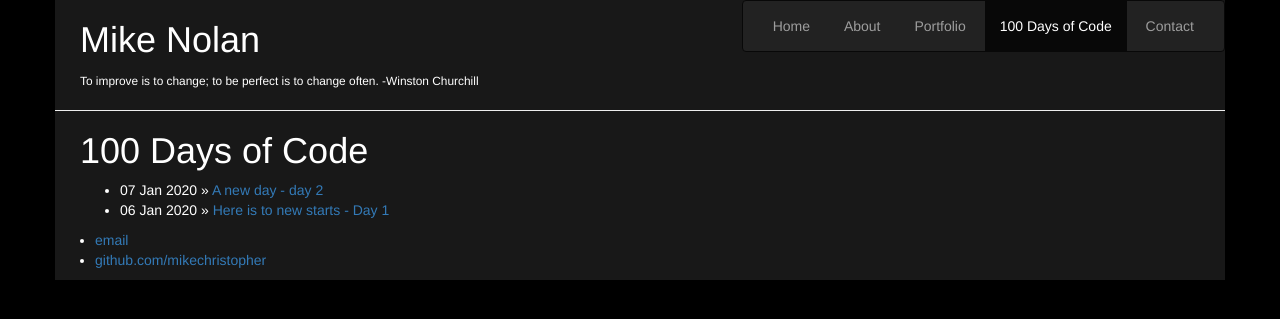
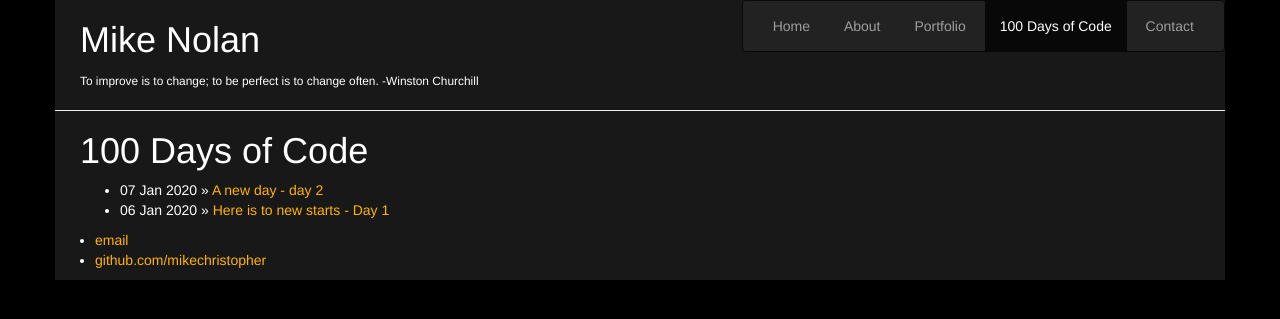
Before and after one commit to mikechristopher/100daysofcode, a Jekyll site: the page built from index.html, in a window 1280 px wide. Shown: the top 319 px of the page. Built offline with Jekyll 4.4.1, drawn with Linux system fonts in a browser that asks for light colours; nearby versions of some CDN libraries.

Commit message:
update css

```diff
--- a/css/main.css
+++ b/css/main.css
@@ -41,25 +41,25 @@
     padding-left: 25px;
 }
 
-  .anchor a {
-    color: #fff;
+  .container a {
+    color: #FFB300;
   }
 
-  .anchor a:link {
-    color: #fff;
+  .container a:link {
+    color: #FFB300;
   }
 
-  .anchor a:active {
-    color: #fff;
+  .container a:active {
+    color: #FFB300;
   }
 
-  .anchor a:visited {
-    color: #fff;
+  .container a:visited {
+    color: #FFB300;
   }
 
-  .anchor a:hover {
-    color: #fff;
-    text-decoration: none;
+  .container a:hover {
+    color: #B68000;
+    text-decoration: underline;
   }
 
   .social {
```
